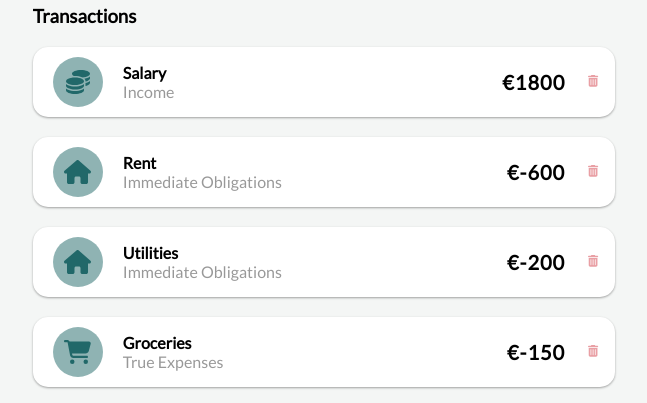
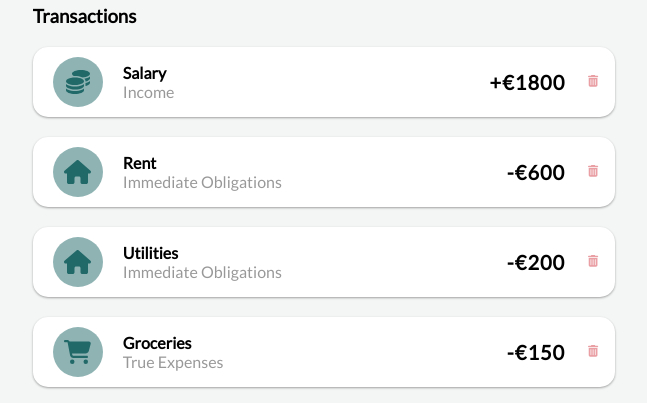
Before and after one commit to Rossowka/expense-tracker-react, a React (Create React App) app: page / in a window 1280 px wide. Shown: the part 397-800 px from the top of the page, without its empty margins (316-963 px from the left). Built offline with nearby package versions, Linux system fonts and the light colour scheme.

Commit message:
feature: transaction sign in front of the value

```diff
--- a/src/components/List/Transaction.js
+++ b/src/components/List/Transaction.js
@@ -7,6 +7,8 @@ import './styles.scss';
 import styles from './../../_base.module.scss';
 
 function Transaction({ transaction }) {
+    const sign = transaction.amount < 0 ? '-' : '+';
+
     return (
         <div className='element'>
             <Icon category={transaction.category} />
@@ -17,7 +19,7 @@ function Transaction({ transaction }) {
             <div
                 className='money'
                 style={{color: transaction.amount < 0 ? styles.negativeColor : styles.positiveColor}}>
-                <dt>€{transaction.amount}</dt>
+                <dt>{sign}€{Math.abs(transaction.amount)}</dt>
             </div>
             <button>
                 <FontAwesomeIcon icon={faTrashCan} size="sm"/>
```
